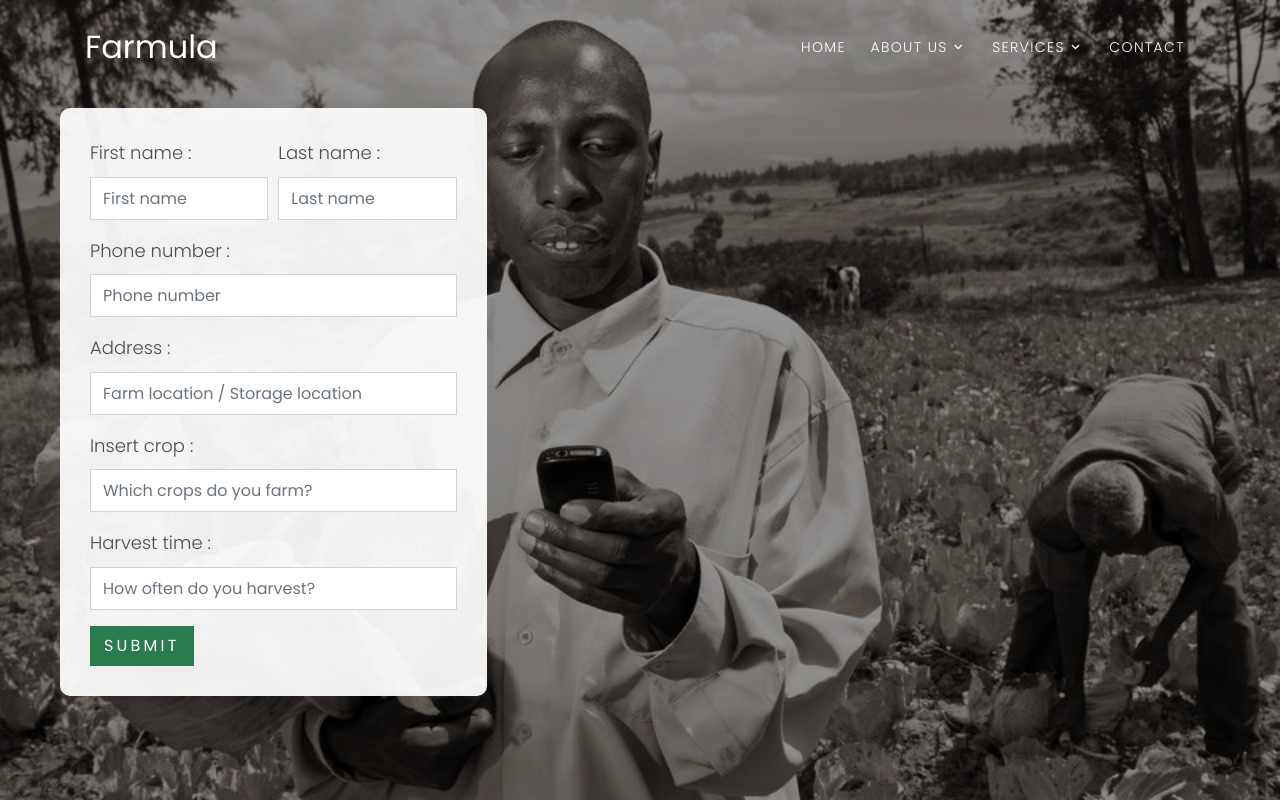
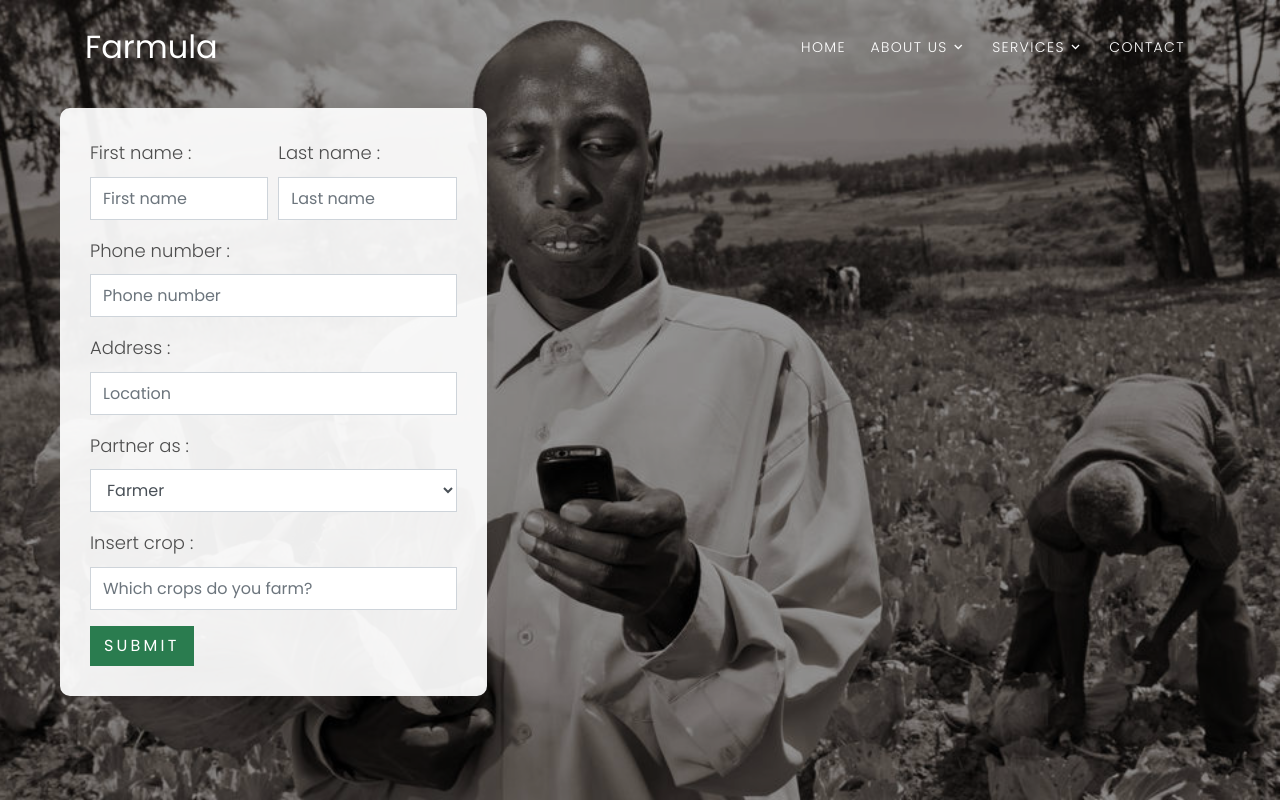
Before and after one commit to Farmulaio/Farmula, a Flask app: page /partner in a window 1280 px wide. Shown: the top 804 px of the page. Run offline with Flask 2, Linux system fonts and the light colour scheme; data that the repository does not hold is empty; parts of the project's set-up code (start-up, migrations or seed data) failed here and were passed over; some libraries are stand-ins or nearby versions; some web fonts are replaced.

Commit message:
fix partner template

```diff
--- a/farmula/__init__.py
+++ b/farmula/__init__.py
@@ -4,8 +4,8 @@ from flask_sqlalchemy import SQLAlchemy
 app = Flask(__name__, static_folder = 'static', template_folder='templates')
 app.config['SECRET_KEY'] = 'farmula'
 socket_location = "/var/run/mysqld/mysqld.sock"
-app.config['SQLALCHEMY_DATABASE_URI'] = "mysql+pymysql://root:@localhost/farmula"
-# app.config['SQLALCHEMY_DATABASE_URI'] = "mysql+pymysql://root:ahmed@12345@159.203.0.249/farmula"
+# app.config['SQLALCHEMY_DATABASE_URI'] = "mysql+pymysql://root:@localhost/farmula"
+app.config['SQLALCHEMY_DATABASE_URI'] = "mysql+pymysql://root:ahmed@12345@159.203.0.249/farmula"
 # app.config['SQLALCHEMY_DATABASE_URI'] = "mysql+pymysql://root:ahmed@134.209.177.113/farmula"
 # app.config['SQLALCHEMY_DATABASE_URI'] = "mysql+pymysql://root:ahmed@12345@localhost/farmula"
 
--- a/farmula/models.py
+++ b/farmula/models.py
@@ -44,12 +44,12 @@ class Farmer(db.Model):
     PhoneNumber = db.Column(db.String(250), nullable=True)
     Address = db.Column(db.String(250), nullable=True)
     Crop = db.Column(db.String(250) , nullable=True)
-    Harvestime = db.Column(db.String(250), nullable=True)
+    Partner = db.Column(db.String(250), nullable=True)
     CreatedAt = db.Column(db.DateTime, nullable=False)
     # crop = db.relationship('Crop',  backref="Farmer")
 
     def __repr__(self) :
-        return f"Farmer('{self.Idfarmer}',{self.FirstName}','{self.LastName}','{self.PhoneNumber}','{self.Address}','{self.Crop}','{self.Harvestime}','{self.CreatedAt}')"
+        return f"Farmer('{self.Idfarmer}',{self.FirstName}','{self.LastName}','{self.PhoneNumber}','{self.Address}','{self.Crop}','{self.Partner}','{self.CreatedAt}')"
 
 class Conditions(db.Model):
     IdCondition = db.Column(db.Integer, primary_key=True)
--- a/farmula/routes.py
+++ b/farmula/routes.py
@@ -90,7 +90,7 @@ def partner():
     FarmerItems = db.session.query(Farmer).all()
     CropItems = db.session.query(Crop).filter_by(Enabled = 1).all()
     if request.method == 'POST':
-        NewFarmer = Farmer(FirstName = request.form['FirstName'], LastName = request.form['LastName'], PhoneNumber = request.form['PhoneNumber'], Address = request.form['Address'], Crop = request.form['Crop'], Harvestime = request.form['Harvestime'])
+        NewFarmer = Farmer(FirstName = request.form['FirstName'], LastName = request.form['LastName'], PhoneNumber = request.form['PhoneNumber'], Address = request.form['Address'], Crop = request.form['Crop'], Partner = request.form['Partner'])
         try :
             db.session.add(NewFarmer)
             db.session.commit()
--- a/farmula/templates/farmer.html
+++ b/farmula/templates/farmer.html
@@ -21,17 +21,25 @@
         </div>
         <div class="form-group">
           <label for="inputAddress2">Address :</label>
-          <input type="text" class="form-control" id="inputAddress2" placeholder="Farm location / Storage location"
+          <input type="text" class="form-control" id="inputAddress2" placeholder="Location "
             name="Address">
         </div>
         <div class="form-group">
+          <label for="exampleFormControlSelect1">Partner as :</label>
+          <select class="form-control" id="exampleFormControlSelect1" name="Partner" onchange="OnPartner(this)">
+            <option value="Farmer">Farmer</option>
+            <option value="Supplier">Supplier</option>
+            <option value="Transport">Transport</option>
+          </select>
+        </div>
+        <div class="form-group" id="crop">
           <label for="exampleFormControlSelect1">Insert crop :</label>
           <input type="text" class="form-control" id="inputCrop" placeholder="Which crops do you farm?" name="Crop">
         </div>
-        <div class="form-group">
+        <!-- <div class="form-group">
           <label for="inputAddress2">Harvest time :</label>
           <input type="text" class="form-control" id="inputAddress2" name="Harvestime" placeholder="How often do you harvest?">
-        </div>
+        </div> -->
         <button type="submit" class="btn save">Submit</button>
     </div>
   </div>
@@ -765,4 +773,18 @@
 </div>
 </div>
 </div>
+
+<script>
+  function OnPartner(partner) {
+    if (partner.value == "Supplier") {
+        document.getElementById("crop").style.display = "none";
+    }
+    if (partner.value == "Transport") {
+        document.getElementById("crop").style.display = "none";
+    }
+    if (partner.value == "Farmer") {
+      document.getElementById("crop").style.display = "block";
+    }
+}
+</script>
 {% endblock%}
```
